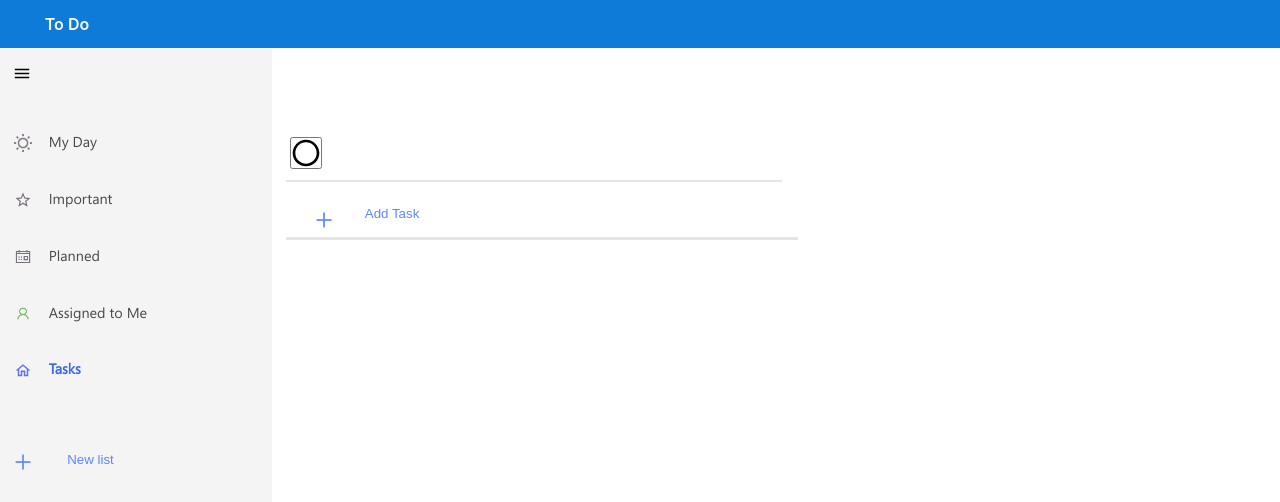
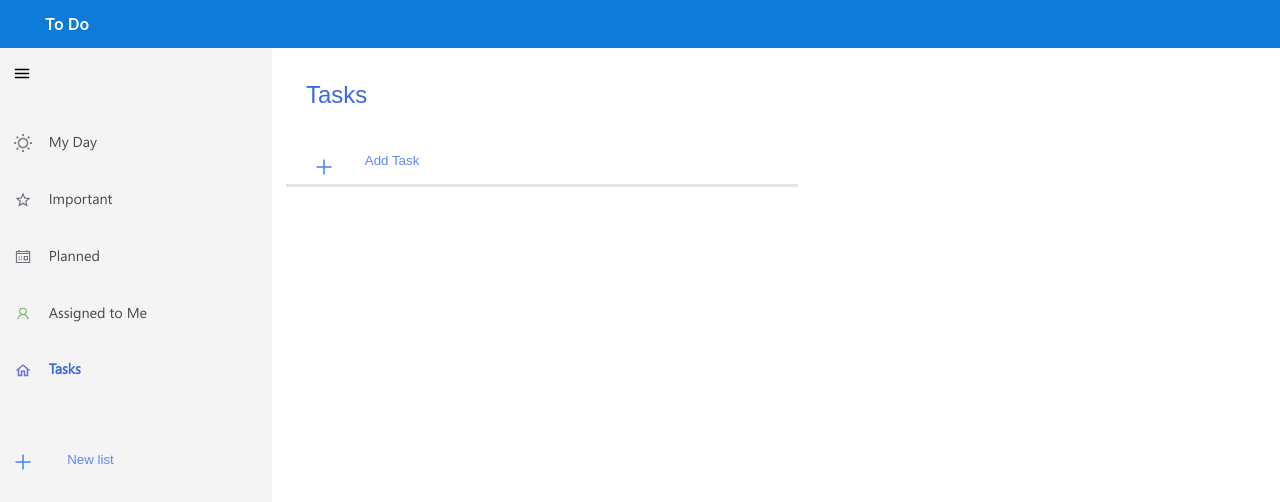
Before and after one commit to SangithaI2I/To-Do, a React (Create React App) app: page / in a window 1280 px wide. Shown: the top 502 px of the page. Built offline with nearby package versions, Linux system fonts and the light colour scheme; grey boxes are pictures that could not be loaded.

Commit message:
List and Task Added

```diff
--- a/src/App.js
+++ b/src/App.js
@@ -15,7 +15,7 @@
             </header>
             <div className="task-content">
               <Sidebar/>
-              <Task/>
+
             </div>
             </div>
           );
@@ -26,13 +26,21 @@
 class Sidebar extends React.Component {
     constructor(props) {
         super(props);
-        this.state = { lists: [], value:'', sideBarClose:false};
+        this.state = { lists: [], value:'', sideBarClose:false,currentList :{
+            id:0,
+            name:"Tasks",
+            tasks:[],
+            taskLength: 0,
+            isFinished:false
+        }
+    };
         this.addList = this.addList.bind(this);
     }
     render() {
         let sidebarClassname = this.state.sideBarClose ? 'none' : 'sideBarText block';
         let sidebarWidth = this.state.sideBarClose ? 'sideBar closeSideBar' : 'sideBar';
         return (
+            <React.Fragment>
             <div className={sidebarWidth} id="sideBar">
                 <a href="#1" id="menu"  className="sidebar-menuIcon" onClick={this.toggleSideMenu.bind(this)}><img src="assets/icons/menu.svg" alt="side-menu" className="menuIconDivision"/></a>
                 <div className="sideBarContent">
@@ -58,8 +66,13 @@
                     </div>
                 </div>
                 <div className="sideBarContent" >
-                    <ShowList className={sidebarClassname} lists = {this.state.lists} ></ShowList>
-
+                        <ul className="list-head">
+                            {this.state.lists.map(list => (
+                            <div key={list.id} className="set-flex"  onClick={this.setCurrentList.bind(this,list)}>
+                            <div><p className="sideBarText"><i className="listIcon"></i></p></div>
+                            {list.name}<br></br></div>
+                            ))}
+                        </ul>
                 </div>
                 <div className="sideBarContent" >
                     <div><p><i className="icon plusIcon"></i></p></div>
@@ -68,6 +81,8 @@
                     </div>
                 </div>
             </div>
+            <Task list={this.state.currentList}/>
+            </React.Fragment>
         );
     }
 
@@ -88,54 +103,66 @@
             this.setState(state => ({
                 lists: state.lists.concat(list)
             }));
-            console.log(this.state)
+            event.target.value = "";
         }
     }
 
+    setCurrentList(list) {
+        this.setState({ currentList:list});
+    }
     toggleSideMenu(e) {
         this.setState({ sideBarClose: !this.state.sideBarClose});
     }
 }
 
-class ShowList extends React.Component {
+class Task extends React.Component {
     constructor(props) {
         super(props);
-        this.showListDetails = this.showListDetails.bind(this);
+        this.state = {
+            currentList:this.props.list
+        };
+        console.log(this.state.currentList);
+    }
+
+    addTask(event) {
+        this.setState({ currentList:this.props.list});
+        if(event.key === 'Enter'){
+            var task = {
+                id:this.state.currentList.tasks.length,
+                name:event.target.value,
+                subTasks:[],
+                subTaskLength: 0,
+                isFinished:false
+            }
+            const list = {...this.state.currentList};
+            list.tasks.push(task);
+            this.setState(state => ({
+                ...state,
+                currentList: list
+            }));
+            event.target.value = "";
+            console.log(this.state)
+        }
     }
   render() {
     return (
+       <div id="taskHead" className="taskHead"><input type="text" value={this.props.list.name} className="taskSign"/>
+            <div className="taskDiv">
                 <ul className="list-head">
-            {this.props.lists.map(list => (
-              <div key={list.id} className="set-flex"  onClick={this.showListDetails.bind(this,list)}>
-            <div><p className="sideBarText"><i className="listIcon"></i></p></div>
-              {list.name}<br></br></div>
+                    {this.state.currentList.tasks.map(task => (
+                <div key={task.id} className="task-subParent">
+                <input type="checkbox" className="task-checkbox" id="check"/>
+                <p className="existingTask">{task.name}</p></div>
                     ))}
                 </ul>
-        );
-    }
-    showListDetails(list) {
-        console.log("dsfdsf",list);
-        return(
-            <h1>dfg</h1>
-        );
-    }
-}
 
-class Task extends React.Component {
-  render() {
-    return (
-       <div id="taskHead" className="taskHead"><input type="text" value={this.props.name} className="taskSign"/>
-            <div className="taskDiv">
-                    <div className="task-subParent">
-                        <input type="checkbox" className="task-checkbox" id="check"/>
-                        <p className="existingTask"></p>
-                    </div>
                 <div className="task-input ">
                     <div><button className="sidebar-Icon addtask-button"><i className="icon plusIcon" aria-hidden="true"></i></button></div>
-                    <div><input type="text" className="inputTask" id="inputTask" placeholder="Add Task"/></div>
+                    <div><input type="text" className="inputTask"  onKeyUp={this.addTask.bind(this)}  id="inputTask" placeholder="Add Task"/></div>
                 </div>
             </div>
         </div>
     );
   }
+
 }
```
Lines whose indentation alone changed are shown as unchanged.
